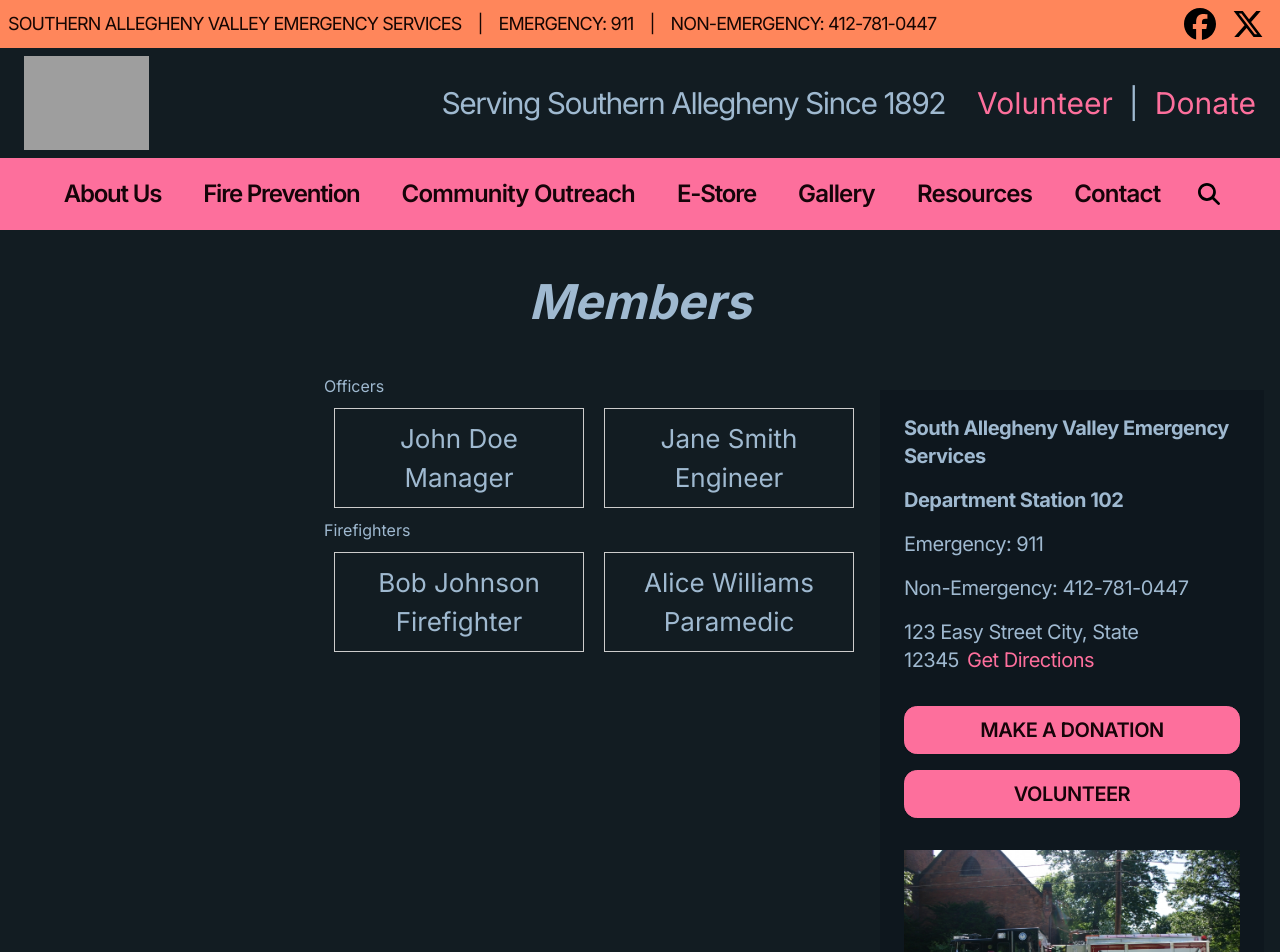
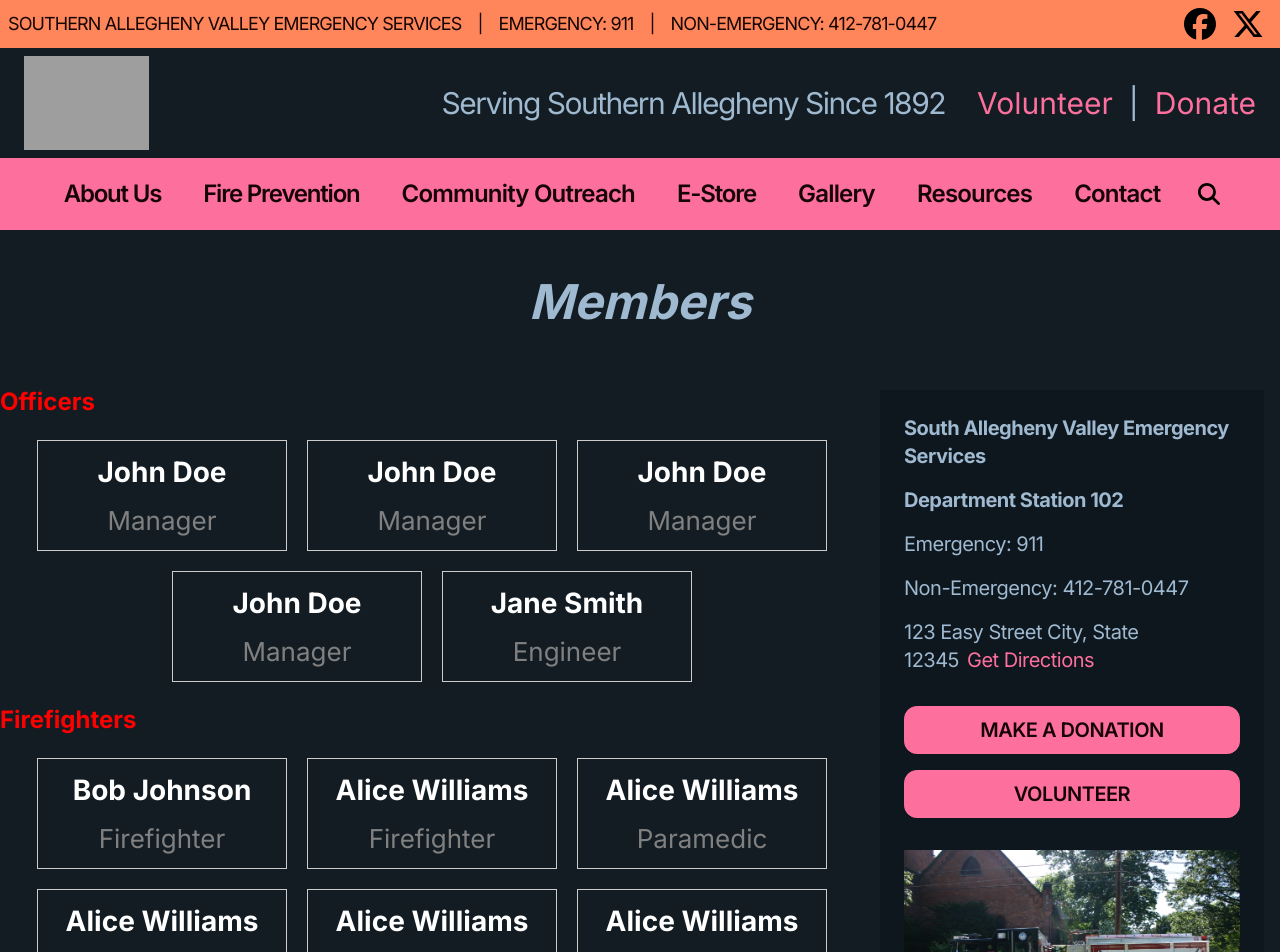
Before and after one commit to lampealex888/southern-allegheny-valley-emergency-services-website, a Next.js app: page /members in a window 1280 px wide. Shown: the top 952 px of the page. Built offline with nearby package versions, Linux system fonts and the light colour scheme; grey boxes are pictures that could not be loaded.

Commit message:
members page

```diff
--- a/app/members/page.tsx
+++ b/app/members/page.tsx
@@ -11,8 +11,15 @@ interface Member {
 
 const members: Member[] = [
   { name: 'John Doe', position: 'Manager', category: 'Officers' },
+  { name: 'John Doe', position: 'Manager', category: 'Officers' },
+  { name: 'John Doe', position: 'Manager', category: 'Officers' },
+  { name: 'John Doe', position: 'Manager', category: 'Officers' },
   { name: 'Jane Smith', position: 'Engineer', category: 'Officers' },
   { name: 'Bob Johnson', position: 'Firefighter', category: 'Firefighters' },
+  { name: 'Alice Williams', position: 'Firefighter', category: 'Firefighters' },
+  { name: 'Alice Williams', position: 'Paramedic', category: 'Firefighters' },
+  { name: 'Alice Williams', position: 'Paramedic', category: 'Firefighters' },
+  { name: 'Alice Williams', position: 'Paramedic', category: 'Firefighters' },
   { name: 'Alice Williams', position: 'Paramedic', category: 'Firefighters' },
   // Add more members as needed
 ];
@@ -35,7 +42,7 @@ const Members: React.FC = () => {
         <div style={{ display: 'flex', flexDirection: 'column', alignItems: 'center' }}>
           {Object.entries(groupedMembers).map(([category, categoryMembers]) => (
             <div key={category}>
-              <h2>{category}</h2>
+              <h2 style={{ fontSize: '24px', margin: '10px 0', fontWeight: 'bold', color: 'red' }}>{category}</h2>
               <div
                 style={{
                   display: 'flex',
@@ -55,8 +62,8 @@ const Members: React.FC = () => {
                         fontSize: '26px',
                     }}
                   >
-                    <p>{member.name}</p>
-                    <p>{member.position}</p>
+                    <p style={{ marginBottom: '8px', fontWeight: 'bold', fontSize: '28px', color: 'white' }}>{member.name}</p>
+                    <p style={{ color: 'grey' }}>{member.position}</p>
                   </div>
                 ))}
               </div>
```
